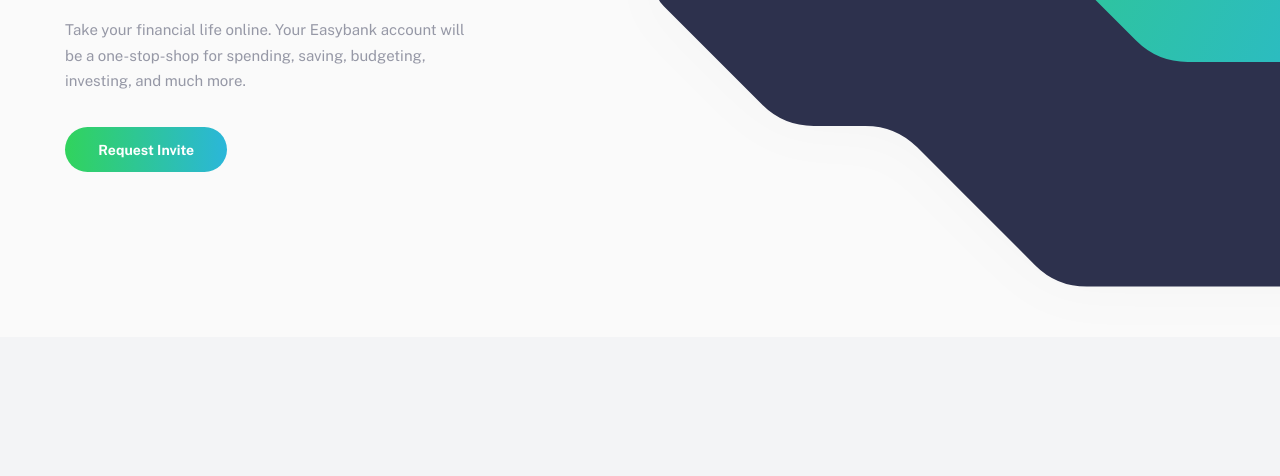
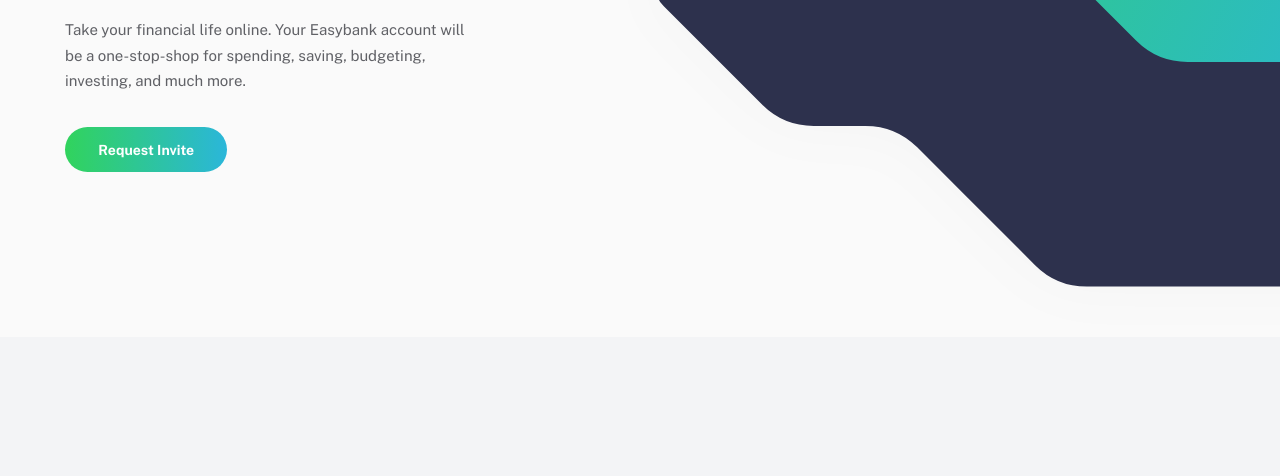
Before and after one commit to Faridleo1998/Easybank_LandingPage, a website: page index.html in a window 1280 px wide. Shown: the part 318-794 px from the top of the page. Drawn offline with nearby package versions, Linux system fonts and the light colour scheme; files that its build step writes are made by us from their sources; files whose address does not match are found by name.

Commit message:
Se cambió el color del texto para los parráfos

```diff
--- a/src/scss/base/_variables.scss
+++ b/src/scss/base/_variables.scss
@@ -2,7 +2,7 @@
 $colorDarkBlue: hsl(233, 26%, 24%);
 $colorLimeGreen: hsl(136, 65%, 51%);
 $colorBrightCyan: hsl(192, 70%, 51%);
-$colorGrayishBlue: hsl(233, 8%, 62%);
+$colorGrayishBlue: hsl(231, 3%, 39%);
 $colorLightGrayishBlue: hsl(220, 16%, 96%);
 $colorLightGray: hsl(0, 0%, 98%);
 $colorWhite: hsl(0, 0%, 100%);
```
